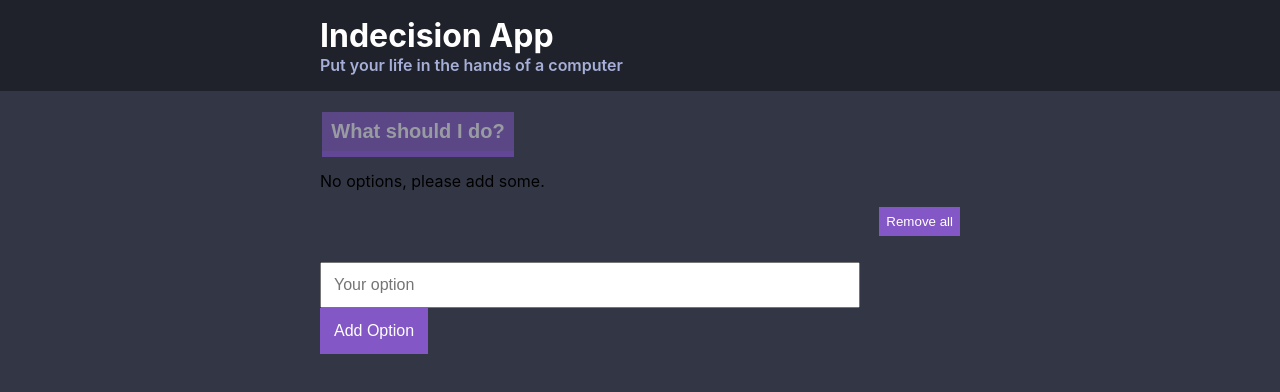
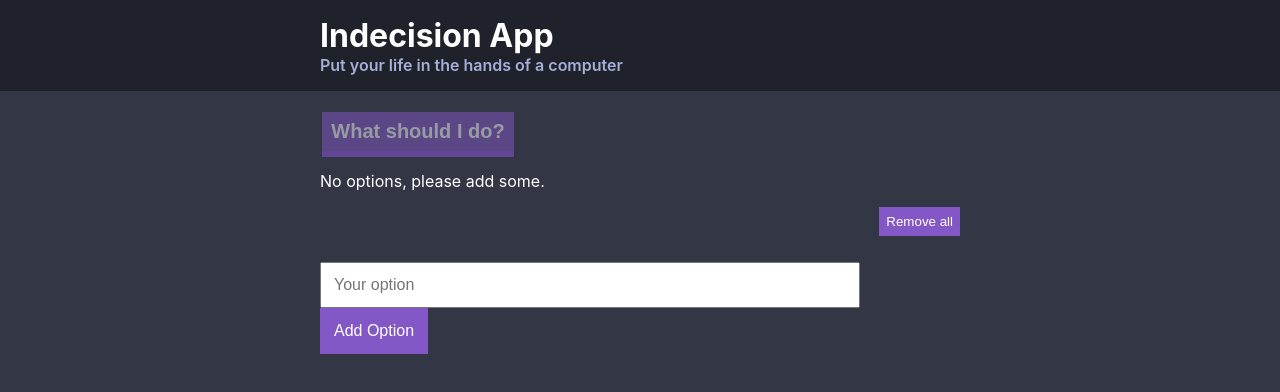
Before and after one commit to OCHIENGDAVIS/scrimba, a React (Create React App) app: page / in a window 1280 px wide. Shown: the top 392 px of the page. Built offline with nearby package versions, Linux system fonts and the light colour scheme.

Commit message:
fixed a bug on css color

```diff
--- a/src/index.css
+++ b/src/index.css
@@ -5,6 +5,7 @@
 
 html{
   font-size: 62.5%;
+  color: #fff;
 }
 
 
@@ -100,6 +101,7 @@ ul li{
   margin-bottom: 1.3rem;
   list-style-type: lower-roman;
   font-size: 2.5rem;
+  color: #fff;
 }
 .listItem{
   display: flex;
@@ -148,6 +150,3 @@ input[type]{
 .ReactModal__Body--open > div[data-react-modal-body-trap]{
   background: red;
 }
-.data-react-modal-body-trap{
-
-}
```
